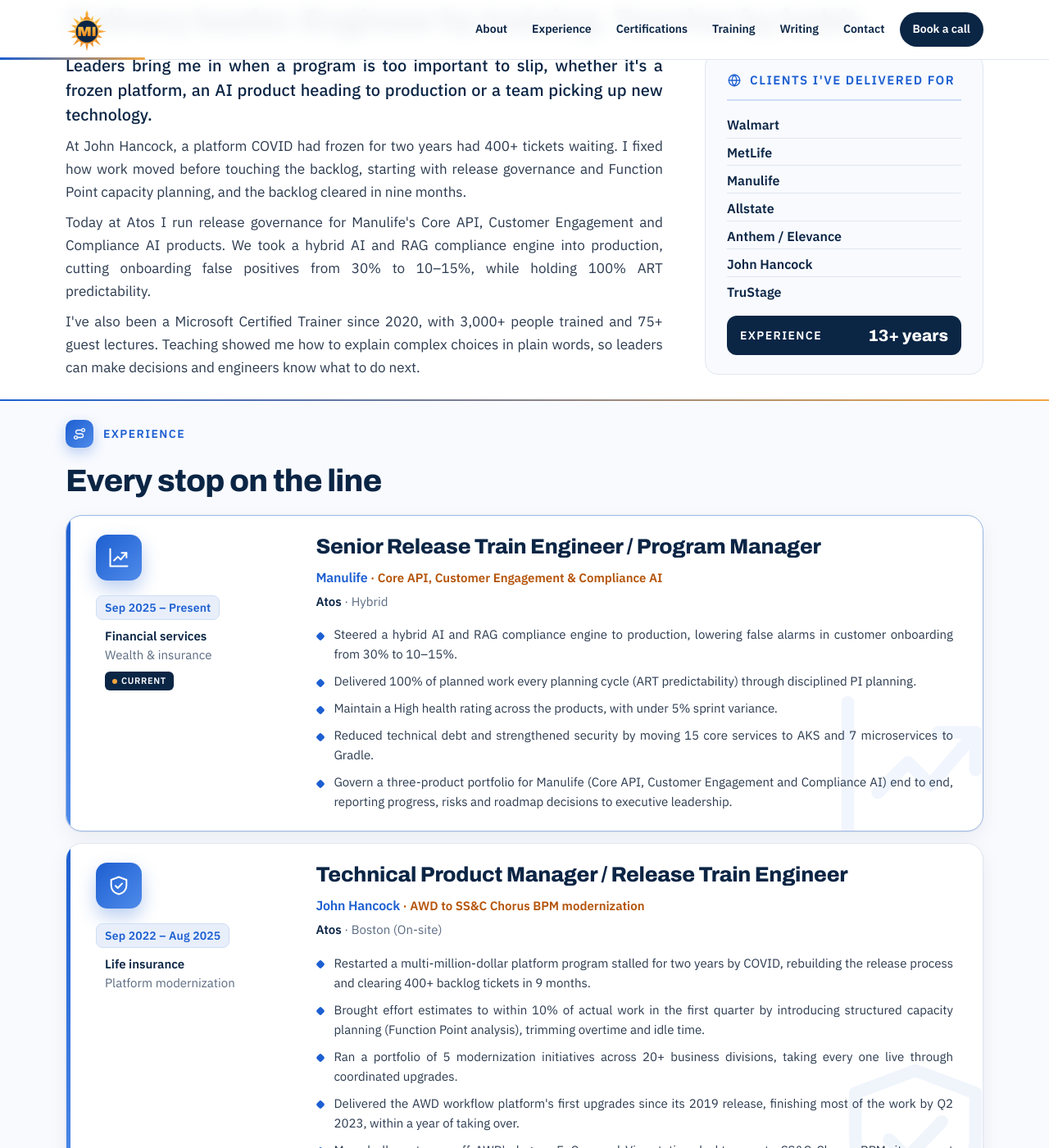
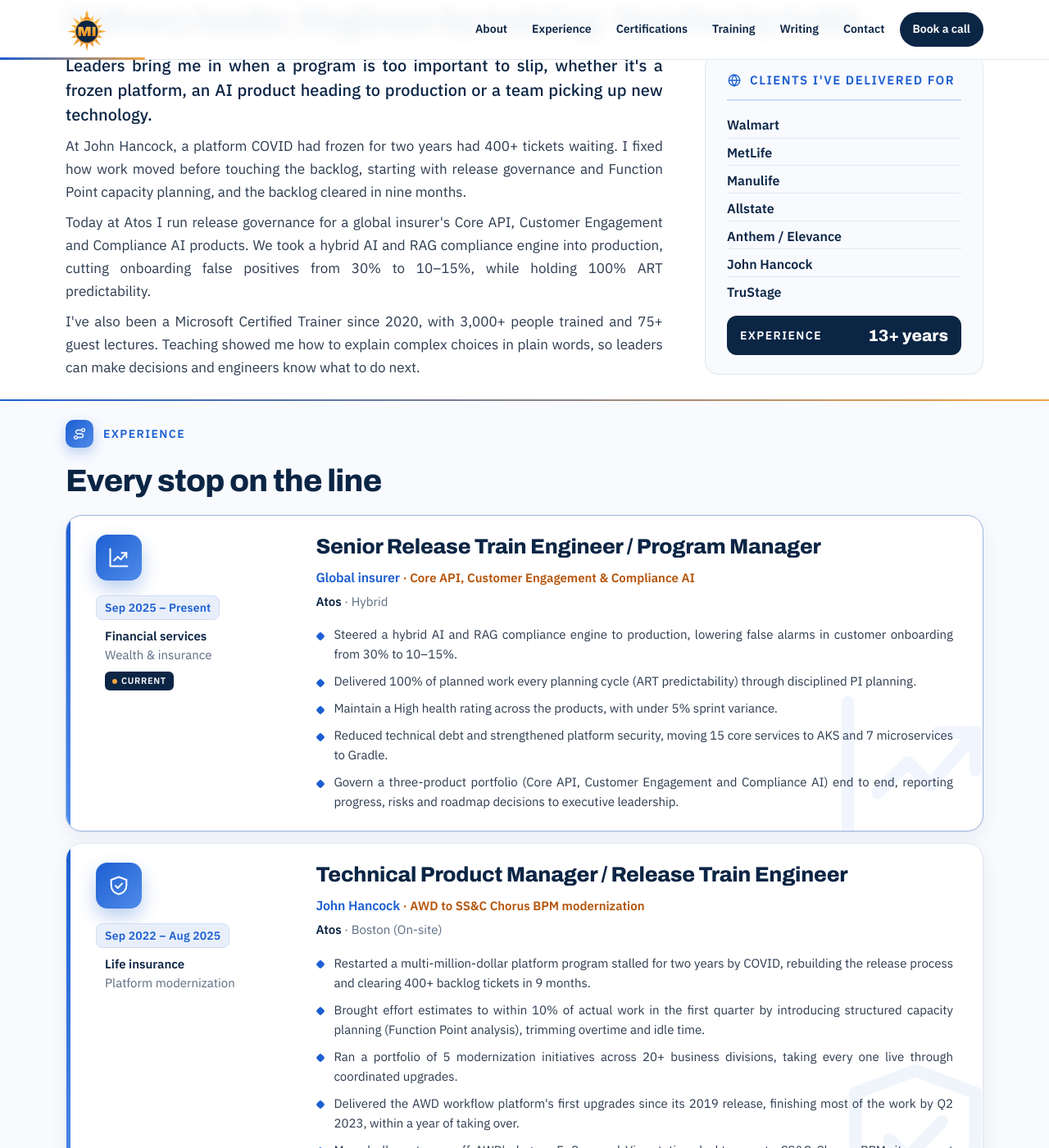
Before and after one commit to Madhan-I/Madhan-I.github.io, a Jekyll site: the page built from index.html, in a window 1280 px wide and 1400 px high, scrolled down 878 px. Shown: the whole window at 82% size. Built offline with Jekyll 4.4.1, drawn with Linux system fonts in a browser that asks for light colours.

Commit message:
Remove current client name and security details from results; rebuild resume
Co-Authored-By: Claude Opus 5.5 <noreply@anthropic.com>
Claude-Session: https://claude.ai/code/session_01MFRrTt7LBDdX57m85KHNGp

```diff
--- a/_data/profile.yml
+++ b/_data/profile.yml
@@ -72,7 +72,7 @@ about_title: "Delivery leader. Engineer by training. Teacher by habit."
 about:
   - "Leaders bring me in when a program is too important to slip, whether it's a frozen platform, an AI product heading to production or a team picking up new technology."
   - "At John Hancock, a platform COVID had frozen for two years had 400+ tickets waiting. I fixed how work moved before touching the backlog, starting with release governance and Function Point capacity planning, and the backlog cleared in nine months."
-  - "Today at Atos I run release governance for Manulife's Core API, Customer Engagement and Compliance AI products. We took a hybrid AI and RAG compliance engine into production, cutting onboarding false positives from 30% to 10–15%, while holding 100% ART predictability."
+  - "Today at Atos I run release governance for a global insurer's Core API, Customer Engagement and Compliance AI products. We took a hybrid AI and RAG compliance engine into production, cutting onboarding false positives from 30% to 10–15%, while holding 100% ART predictability."
   - "I've also been a Microsoft Certified Trainer since 2020, with 3,000+ people trained and 75+ guest lectures. Teaching showed me how to explain complex choices in plain words, so leaders can make decisions and engineers know what to do next."
 
 clients:
@@ -93,7 +93,7 @@ experience:
     sector: "Financial services · Wealth & insurance"
     icon: chart
     company: Atos
-    client: Manulife
+    client: Global insurer
     detail: Hybrid
     project: "Core API, Customer Engagement & Compliance AI"
     current: true
@@ -101,8 +101,8 @@ experience:
       - Steered a hybrid AI and RAG compliance engine to production, lowering false alarms in customer onboarding from 30% to 10–15%.
       - Delivered 100% of planned work every planning cycle (ART predictability) through disciplined PI planning.
       - Maintain a High health rating across the products, with under 5% sprint variance.
-      - Reduced technical debt and strengthened security by moving 15 core services to AKS and 7 microservices to Gradle.
-      - Govern a three-product portfolio for Manulife (Core API, Customer Engagement and Compliance AI) end to end, reporting progress, risks and roadmap decisions to executive leadership.
+      - Reduced technical debt and strengthened platform security, moving 15 core services to AKS and 7 microservices to Gradle.
+      - Govern a three-product portfolio (Core API, Customer Engagement and Compliance AI) end to end, reporting progress, risks and roadmap decisions to executive leadership.
   - dates: Sep 2022 – Aug 2025
     title: Technical Product Manager / Release Train Engineer
     sector: "Life insurance · Platform modernization"
```
Also changed, not shown: _posts/2026-10-20-ai-compliance-portfolio.md (renamed from _posts/2026-10-20-ai-compliance-portfolio-manulife.md, +3 -1 lines).
